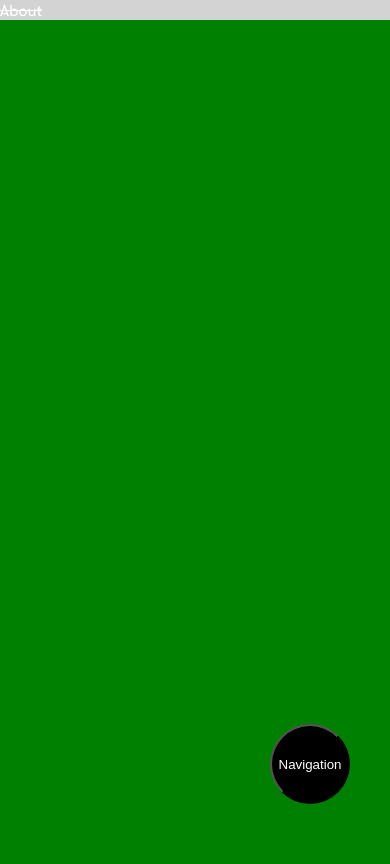
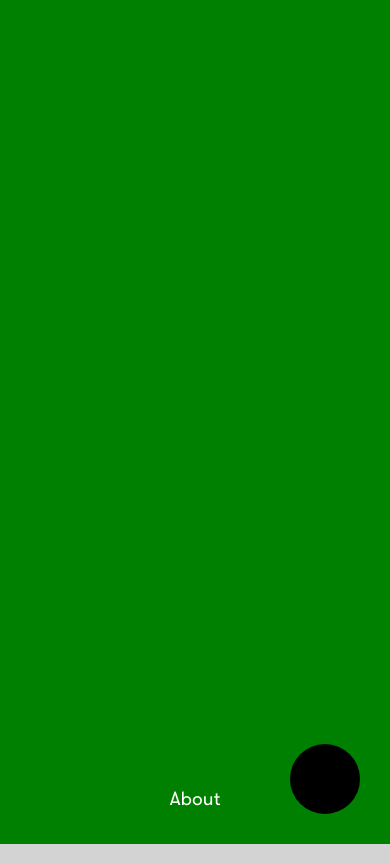
Before and after one commit to katudd/katrin_uddstromer_portfolio, a React app: page / in a window 390 px wide. Built offline with nearby package versions, Linux system fonts and the light colour scheme; a web font is replaced by a local one.

Commit message:
navbutton still wrong link

```diff
--- a/src/components/category/index.js
+++ b/src/components/category/index.js
@@ -1,8 +1,6 @@
 import React from "react"
 import projects from "data/projects"
-import ProjectPreview from "/Users/katrin_u/Documents/GitHub/Portfolio_Katrin_Uddstromer/code/src/components/projectpreview/index.js"
-// import ProjectPreview from "./projectpreview"
-import "./style.css"
+import ProjectPreview from "../projectpreview/index.js"
 
 export default class Category extends React.Component {
 
--- a/src/components/navbutton/index.js
+++ b/src/components/navbutton/index.js
@@ -7,8 +7,7 @@ export default class Navbutton extends React.Component {
   render() {
     return (
       <div className="Navbutton">
-        <button className="button-right"><Link to="/navigation">Navigation</Link></button>
-
+        <button className="button-right"><Link to="/navigation" className="navbutton-span">nav</Link></button>
         <div className="about">
           <Link to="/about">About</Link>
         </div>
--- a/src/components/navbutton/style.css
+++ b/src/components/navbutton/style.css
@@ -1,51 +1,71 @@
-/*.Navbutton {
-  width: 100vw;
-  min-height: 100vh;
-  display: flex;
-  flex-direction: column;
-  justify-content: center;
-}*/
+
 
 .button-right{
-  width: 80px;
-  height: 80px;
+  width: 70px;
+  height: 70px;
   border-radius: 50%;
-  background-color: black;
+  background-color: #000;
   display: block;
   position: fixed;
-  right: 40px;
+  right: 30px;
+  bottom: 30px;
   z-index: 5;
+  border: none;
 }
 
-.Navbutton a {
+.navbutton-span{
+  color: #000;
+  font-size: 2.4em;
   text-decoration: none;
 }
 
-.Navbutton a:hover {
+.about a {
+  text-decoration: none;
+}
+
+.about a:hover {
   text-decoration: line-through;
 }
 
+.about{
+  position: fixed;
+  font-size: 1.2em;
+  line-height: 0.5;
+}
+
 @media (max-width: 620px){
-  .button-right{
+  .about{
     bottom: 40px;
+    left: 50%;
+    transform: translateX(-50%);
   }
+
 }
 
 @media (min-width:621px) and (max-width:800px){
   .button-right{
+    right: 40px;
     bottom: 40px;
+  }
+
+  .about{
+    bottom: 30px;
+    left: 50%;
+    transform: translateX(-50%);
   }
 
 }
 
 @media (min-width: 801px){
   .button-right{
+    width: 80px;
+    height: 80px;
+    right: 40px;
     top: 50%;
     transform: translateY(-50%);
   }
 
   .about{
-    position: fixed;
     top: 43%;
     transform: translateY(-50%);
     transform: rotate(90deg);
--- a/src/index.css
+++ b/src/index.css
@@ -17,16 +17,6 @@
     local(gt-walsheim-regular),
     url(/fonts/gt-walsheim-regular.woff) format('woff');
 }
-
-/*@font-face {
-  font-family: GT Walsheim;
-  font-style: normal;
-  font-weight: thin;
-  src:
-    local(gt-walsheim),
-    local(gt-walsheim-thin),
-    url(/fonts/gt-walsheim-thin.woff) format('woff');
-}*/
 
 html {
   font-family: GT Walsheim, monospace;
@@ -69,3 +59,20 @@ ul {
 a {
   color: #fff;
 }
+
+@media (max-width: 620px){
+  .about{
+    bottom: 40px;
+    left: 50%;
+    transform: translateX(-50%);
+  }
+
+}
+
+@media (min-width:621px) and (max-width:800px){
+
+}
+
+@media (min-width: 801px){
+
+}
```
